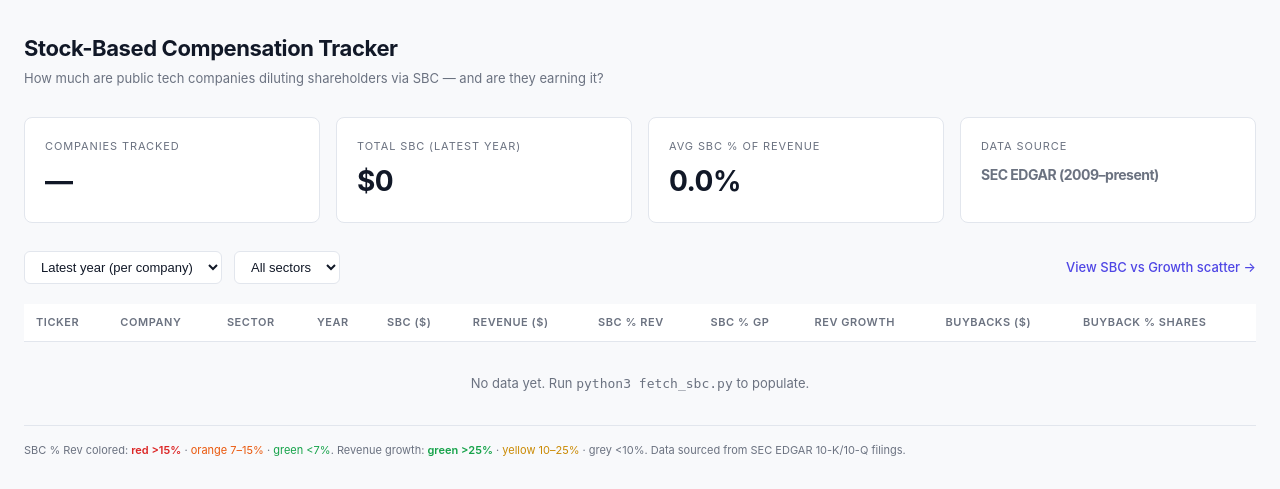
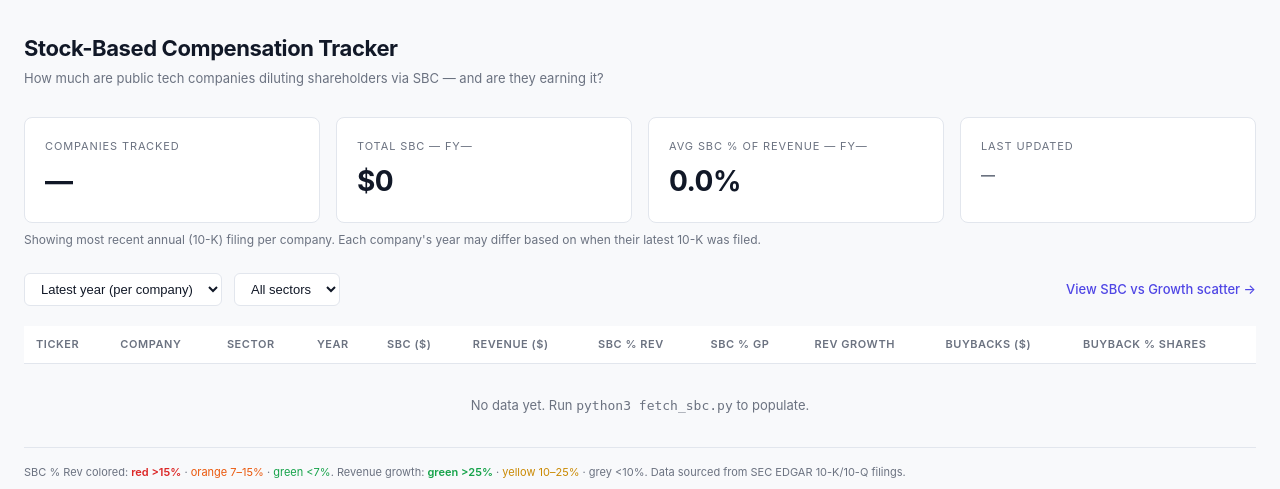
Before and after one commit to acsterne/sbc-tracker, a Flask app: template templates/index.html in a window 1280 px wide. Shown: the part 52-541 px from the top of the page. Run offline with Flask 3, Linux system fonts and the light colour scheme; the template is opened without the code that fills it, so the values that code supplies are empty; some libraries are stand-ins or nearby versions.

Commit message:
Add as-of labeling to summary cards and clarify point-in-time data

```diff
--- a/app.py
+++ b/app.py
@@ -118,8 +118,11 @@
         SELECT
             COUNT(DISTINCT company_id) AS company_count,
             SUM(sbc_annual) AS total_sbc,
-            AVG(sbc_pct_revenue) AS avg_sbc_pct_rev
+            AVG(sbc_pct_revenue) AS avg_sbc_pct_rev,
+            MAX(m.fiscal_year) AS latest_year,
+            MAX(f.fetched_at) AS last_updated
         FROM metrics m
+        JOIN filings f ON f.company_id = m.company_id
         WHERE m.fiscal_year = (
             SELECT MAX(m2.fiscal_year) FROM metrics m2 WHERE m2.company_id = m.company_id
         )
--- a/templates/index.html
+++ b/templates/index.html
@@ -14,18 +14,25 @@
         <div class="card-value">{{ summary.company_count or "—" }}</div>
     </div>
     <div class="card">
-        <div class="card-label">Total SBC (latest year)</div>
+        <div class="card-label">Total SBC — FY{{ summary.latest_year or "—" }}</div>
         <div class="card-value">{{ summary.total_sbc | compact }}</div>
     </div>
     <div class="card">
-        <div class="card-label">Avg SBC % of Revenue</div>
+        <div class="card-label">Avg SBC % of Revenue — FY{{ summary.latest_year or "—" }}</div>
         <div class="card-value">{{ summary.avg_sbc_pct_rev | pct }}</div>
     </div>
     <div class="card">
-        <div class="card-label">Data Source</div>
-        <div class="card-value" style="font-size:14px;padding-top:4px;color:var(--muted)">SEC EDGAR (2009–present)</div>
+        <div class="card-label">Last Updated</div>
+        <div class="card-value" style="font-size:14px;padding-top:4px;color:var(--muted)">
+            {% if summary.last_updated %}
+                {{ summary.last_updated.strftime('%b %d, %Y') }}
+            {% else %}—{% endif %}
+        </div>
     </div>
 </div>
+<p style="color:var(--muted);font-size:12px;margin-top:-20px;margin-bottom:24px;">
+    Showing most recent annual (10-K) filing per company. Each company's year may differ based on when their latest 10-K was filed.
+</p>
 
 <!-- Filters -->
 <div class="filter-bar">
```
